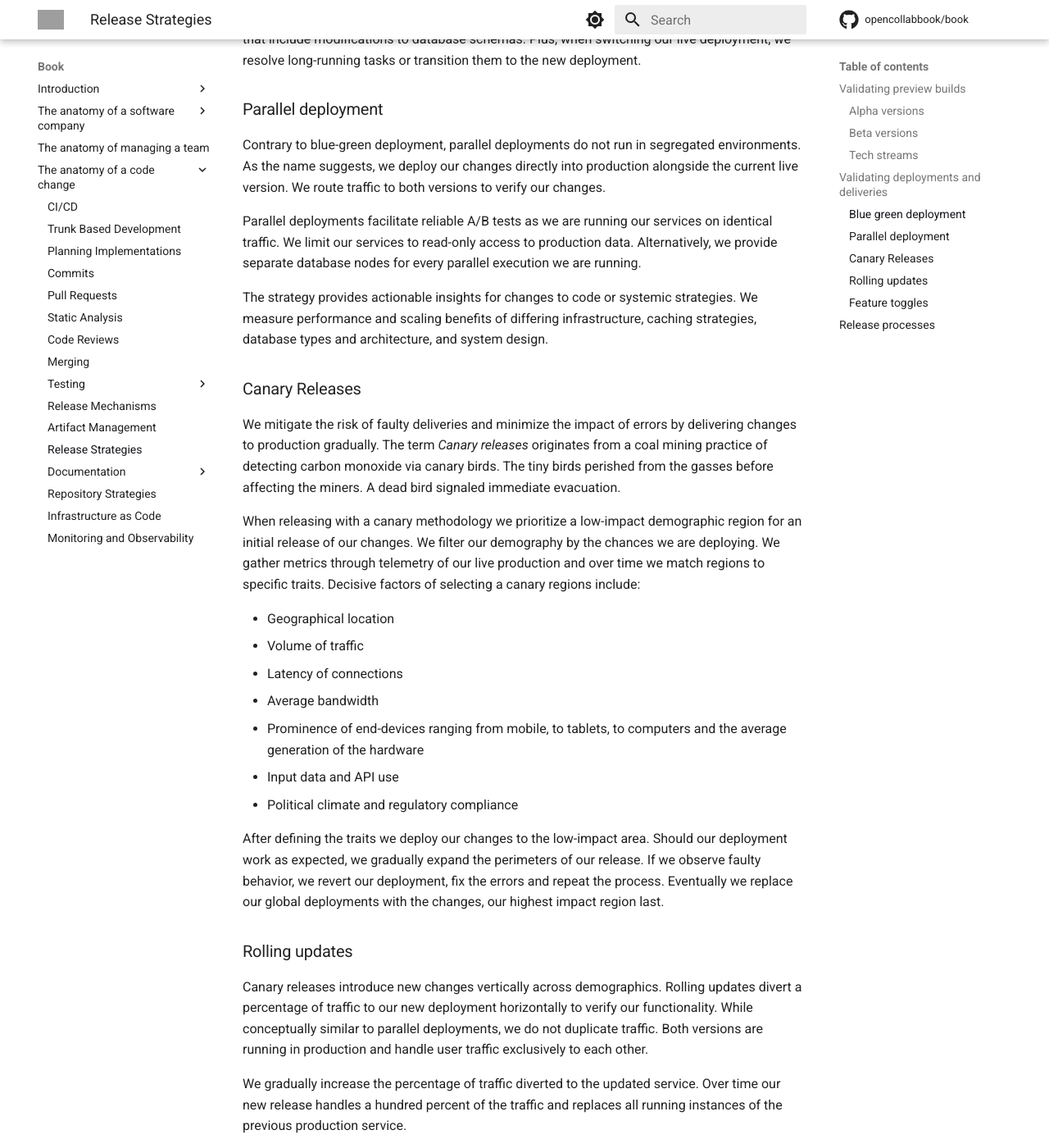
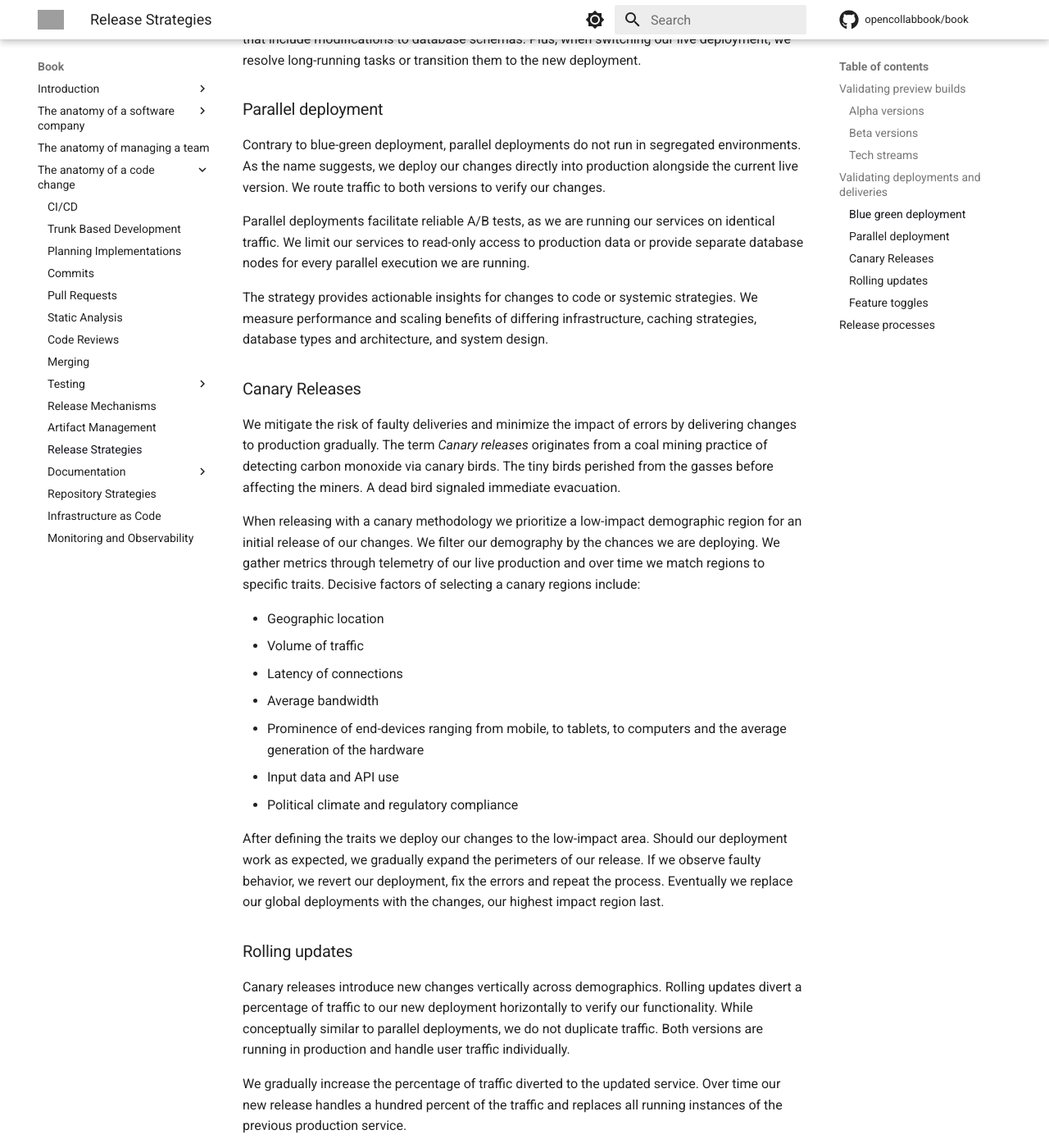
Before and after one commit to engineering-collaboration/book, an MkDocs documentation site: the page built from docs/book/anatomy-of-a-code-change/release-strategies.md, in a window 1280 px wide and 1400 px high, scrolled down 2994 px. Shown: the whole window at 82% size. Built offline with MkDocs 1.6.1 and Material for MkDocs 9.7.7, drawn with Linux system fonts in a browser that asks for light colours; comment, search, counter and statistics services are not loaded; some of the changed text lies outside the part shown; grey boxes are pictures that could not be loaded.

Commit message:
Fix vale errors and warnings

```diff
--- a/docs/book/anatomy-of-a-code-change/release-strategies.md
+++ b/docs/book/anatomy-of-a-code-change/release-strategies.md
@@ -32,7 +32,7 @@ Preferably, we distribute preview versions with adapted licensing and limited wa
 
 ### Tech streams
 
-Certain organizations and products moved from the Alpha, Beta, Release process to trunk-based development stimulated tech streams. Organizations use the term to indicate continuous public deliveries of experimental builds - referred to by the release frequency as daily builds, nightly builds, or weekly builds, or biweekly builds. "Biweekly" referring to every two weeks. While non-deterministic, it sounds better than "every-two-week" builds.
+Certain organizations and products moved from the Alpha, Beta, Release process to trunk-based development stimulated tech streams. Organizations use the term to indicate continuous public deliveries of experimental builds - referred to by the release frequency as daily builds, nightly builds, or <!-- vale write-good.Weasel = NO -->weekly<!-- vale write-good.Weasel = YES --> builds, or biweekly builds. "Biweekly" referring to every two weeks. While non-deterministic, it sounds better than "every-two-week" builds.
 
 We have the option of releasing preview builds via milestone versions, continuous experimental streams, or a hybrid version of the both approaches. To determine our initial strategy, we consider customer demands, regulatory compliance, patents and trademarks, maturity of CI/CD practices, and product release schedules, including marketing and partner contracts.
 
@@ -48,7 +48,7 @@ Get the binaries to the location before starting transitions.
 
 We establish two identical environments for our software, one called blue and one called green. At any given time, one of the two deployments provides live traffic, while the other serves as a staging environment for our changes. The two infrastructures are virtually - and sometimes physically - separated. We tunnel traffic to both systems to verify the functionality of our changes.
 
-Live traffic always runs through the live deployment and is duplicated to the staging environment with no external outcome. Serialized data moves unidirectionally from production to a read-only replica of our live database. Once confident in our changes, we swap the exposed system. The staging environment becomes our live deployment and vice versa. Thus, we establish a double buffer for our production system.
+Live traffic always runs through the live deployment and is duplicated to the staging environment with no external outcome. Serialized data moves unidirectionally from production to a <!-- vale write-good.Weasel = NO -->read-only<!-- vale write-good.Weasel = YES --> replica of our live database. Once confident in our changes, we swap the exposed system. The staging environment becomes our live deployment and vice versa. Thus, we establish a double buffer for our production system.
 
 Both environments are running constantly and all services and dependencies are deployed when activating the live system. We avoid warm-up phases during system updates. The entire system is deployed as a single unit. With blue green deployments, we face challenges to verify changes that include modifications to database schemas. Plus, when switching our live deployment, we resolve long-running tasks or transition them to the new deployment.
 
@@ -56,7 +56,7 @@ Both environments are running constantly and all services and dependencies are d
 
 Contrary to blue-green deployment, parallel deployments do not run in segregated environments. As the name suggests, we deploy our changes directly into production alongside the current live version. We route traffic to both versions to verify our changes.
 
-Parallel deployments facilitate reliable A/B tests as we are running our services on identical traffic. We limit our services to read-only access to production data. Alternatively, we provide separate database nodes for every parallel execution we are running.
+Parallel deployments facilitate reliable A/B tests, as we are running our services on identical traffic. We limit our services to read-<!-- vale write-good.Weasel = NO -->only<!-- vale write-good.Weasel = YES --> access to production data or provide separate database nodes for every parallel execution we are running.
 
 The strategy provides actionable insights for changes to code or systemic strategies. We measure performance and scaling benefits of differing infrastructure, caching strategies, database types and architecture, and system design.
 
@@ -66,7 +66,7 @@ We mitigate the risk of faulty deliveries and minimize the impact of errors by d
 
 When releasing with a canary methodology we prioritize a low-impact demographic region for an initial release of our changes. We filter our demography by the chances we are deploying. We gather metrics through telemetry of our live production and over time we match regions to specific traits. Decisive factors of selecting a canary regions include:
 
-- Geographical location
+- Geographic location
 - Volume of traffic
 - Latency of connections
 - Average bandwidth
@@ -74,11 +74,11 @@ When releasing with a canary methodology we prioritize a low-impact demographic
 - Input data and API use
 - Political climate and regulatory compliance
 
-After defining the traits we deploy our changes to the low-impact area. Should our deployment work as expected, we gradually expand the perimeters of our release. If we observe faulty behavior, we revert our deployment, fix the errors and repeat the process. Eventually we replace our global deployments with the changes, our highest impact region last.
+After defining the traits we deploy our changes to the low-impact area. Should our deployment work as expected, we gradually expand the perimeters of our release. If we observe faulty behavior, we revert our deployment, fix the errors and repeat the process. <!-- vale write-good.Weasel = NO -->Eventually<!-- vale write-good.Weasel = YES --> we replace our global deployments with the changes, our highest impact region last.
 
 ### Rolling updates
 
-Canary releases introduce new changes vertically across demographics. Rolling updates divert a percentage of traffic to our new deployment horizontally to verify our functionality. While conceptually similar to parallel deployments, we do not duplicate traffic. Both versions are running in production and handle user traffic exclusively to each other.
+Canary releases introduce new changes vertically across demographics. Rolling updates divert a percentage of traffic to our new deployment horizontally to verify our functionality. While conceptually similar to parallel deployments, we do not duplicate traffic. Both versions are running in production and handle user traffic individually.
 
 We gradually increase the percentage of traffic diverted to the updated service. Over time our new release handles a hundred percent of the traffic and replaces all running instances of the previous production service.
 
```
Also changed, not shown: other parts of docs/book/anatomy-of-a-code-change/release-strategies.md (+3 -3 lines), 1 other file.
